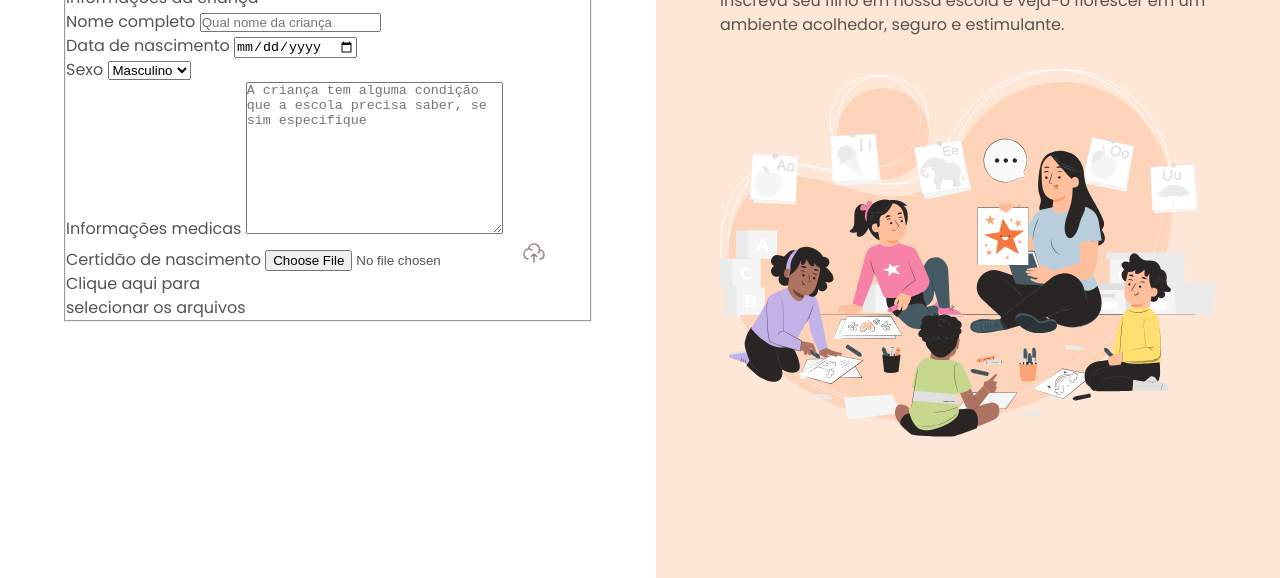
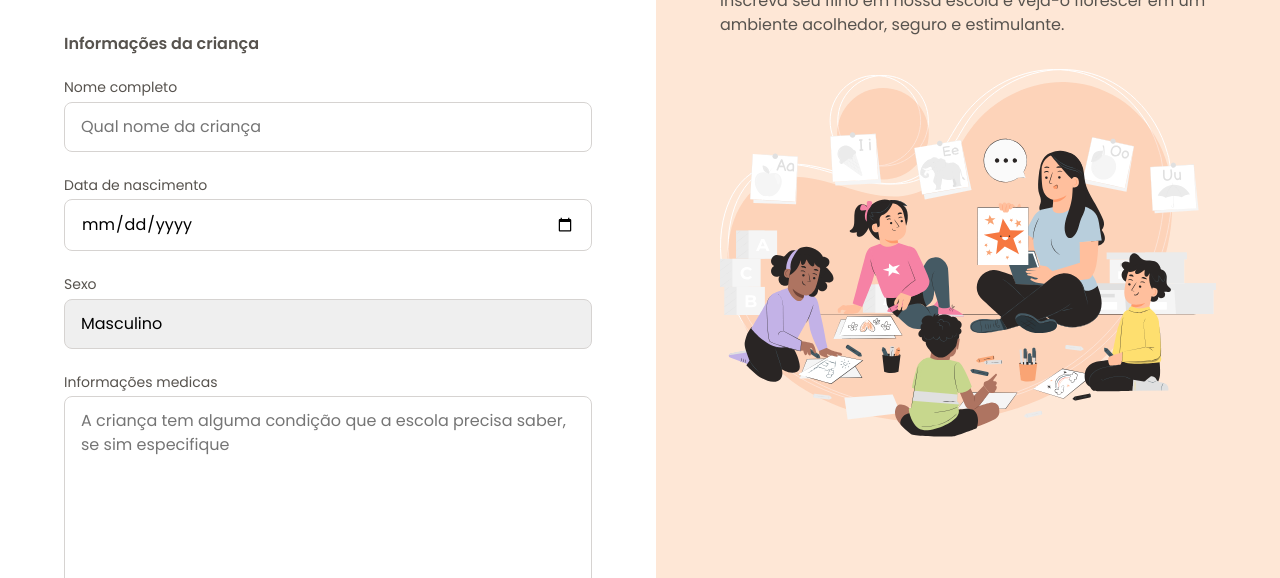
Before and after one commit to khellermann/glowing-system, a plain HTML site: page index.html in a window 1280 px wide. Shown: the part 222-800 px from the top of the page. Drawn offline with Linux system fonts and the light colour scheme.

Commit message:
Ajustando os estilos do formulário

```diff
--- a/index.html
+++ b/index.html
@@ -56,7 +56,7 @@
               <label for="medical-info">Informações medicas</label>
               <textarea
                 name="medical-info"
-                id="medical-info"
+                id="medical-info"+
                 cols="30"
                 rows="10"
                 placeholder="A criança tem alguma condição que a escola precisa saber, se sim especifique"
@@ -65,8 +65,11 @@
             <div class="droparea-wrapper">
               <label for="birth-file">Certidão de nascimento</label>
               <input type="file" id="birth-file" name="birth-file" />
-              <img src="./assets/icons/cloud-upload.svg" alt="">
-              <p>Clique aqui para <br> selecionar os arquivos</p>
+              <img src="./assets/icons/cloud-upload.svg" alt="" />
+              <p>
+                Clique aqui para <br />
+                selecionar os arquivos
+              </p>
             </div>
           </fieldset>
         </form>
--- /dev/null
+++ b/styles/fields/index.css
@@ -0,0 +1,28 @@
+input,
+textarea,
+select {
+  appearance: none;
+  width: 100%;
+  border-radius: 0.5rem;
+  border: 1px solid var(--stroke-default);
+
+  padding: 0.75rem 1rem;
+
+  font: var(--text);
+}
+
+label {
+  font: var(--text-sm);
+  color: var(--text-secondary);
+
+  display: block;
+  margin-bottom: 0.25rem;
+}
+
+input:focus,
+select:focus,
+textarea:focus {
+    outline: .25rem solid var(--surface-secondary);
+    border: .125rem solid var(--stroke-highlight);
+    outline-offset: .1px;
+}
--- /dev/null
+++ b/styles/forms.css
@@ -0,0 +1,18 @@
+@import url('./fields/index.css');
+
+form{
+    margin-top: 3rem;
+}
+
+fieldset{
+    border: none;
+
+    display: grid;
+    gap: 1.5rem;
+}
+
+legend{
+     font: 600 1rem/1.25 var(--font-family);
+     margin-bottom: 1.5rem;
+
+}
--- a/styles/index.css
+++ b/styles/index.css
@@ -1,2 +1,3 @@
 @import url(./global.css);
-@import url(./layout.css)
+@import url(./layout.css);
+@import url(./forms.css);
```
